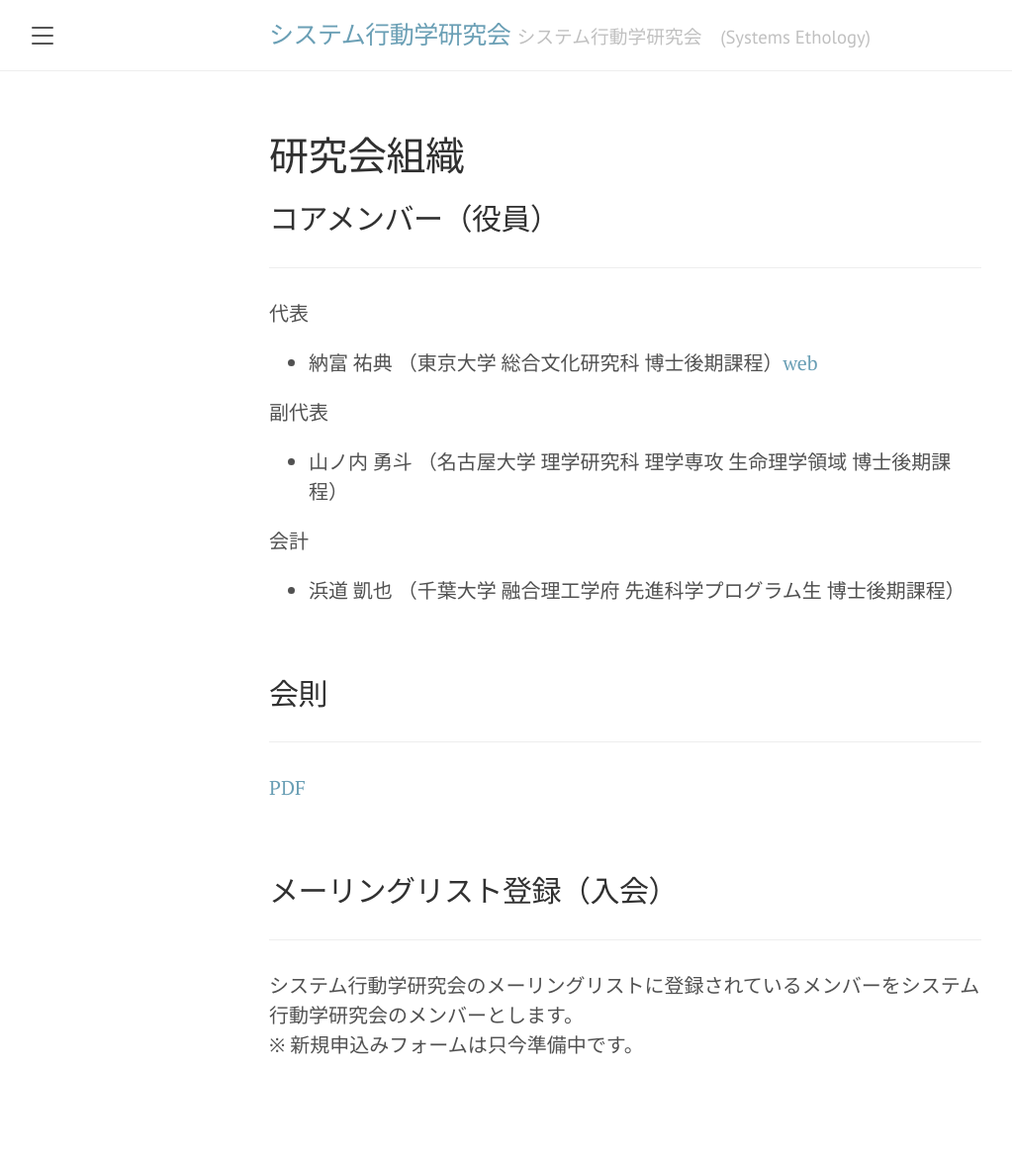
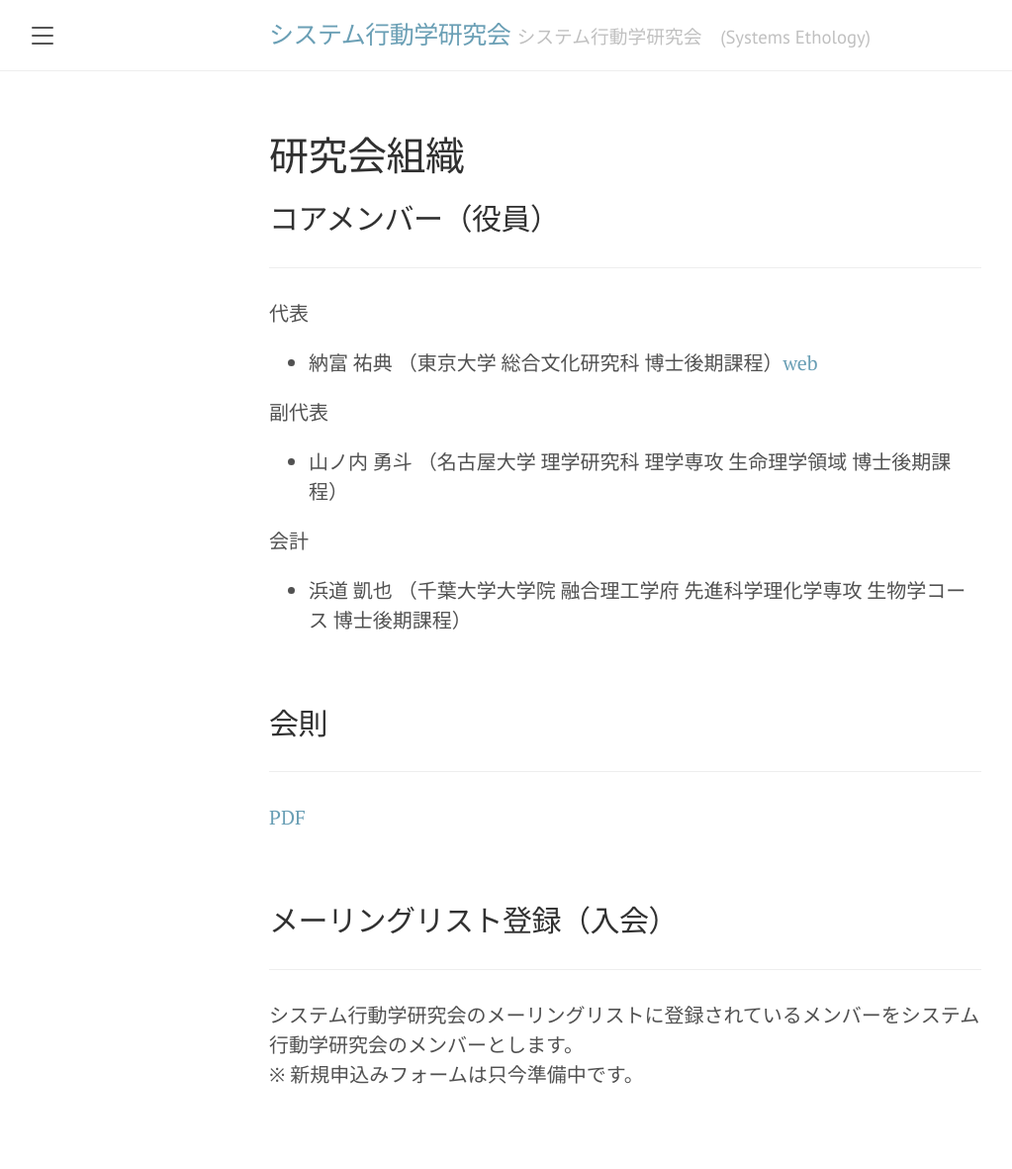
Before and after one commit to SystemsEthology/website, a Jekyll site: the page built from stracture.md, in a window 1280 px wide. Shown: the whole page at 99% size, without its empty margins (8-1031 px from the left). Built offline with Jekyll 4.4.1, drawn with Linux system fonts in a browser that asks for light colours; before the commit the page ends 1151 px from its top, so only the background shows below that.

Commit message:
Update stracture.md

```diff
--- a/stracture.md
+++ b/stracture.md
@@ -18,7 +18,7 @@ order: 4
 
 会計<br>
 
-- 浜道 凱也 （千葉大学 融合理工学府 先進科学プログラム生 博士後期課程）
+- 浜道 凱也 （千葉大学大学院 融合理工学府 先進科学理化学専攻 生物学コース 博士後期課程）
 
 <br>
 
```
